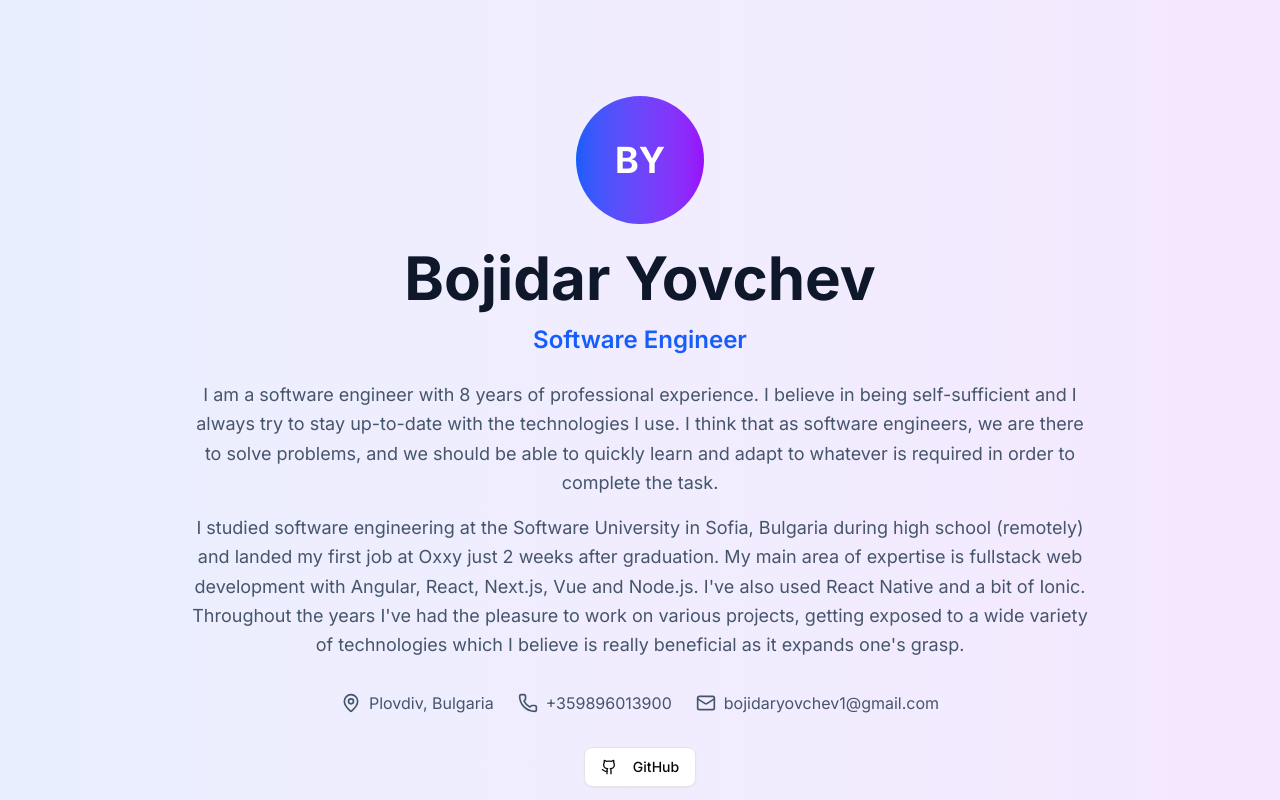
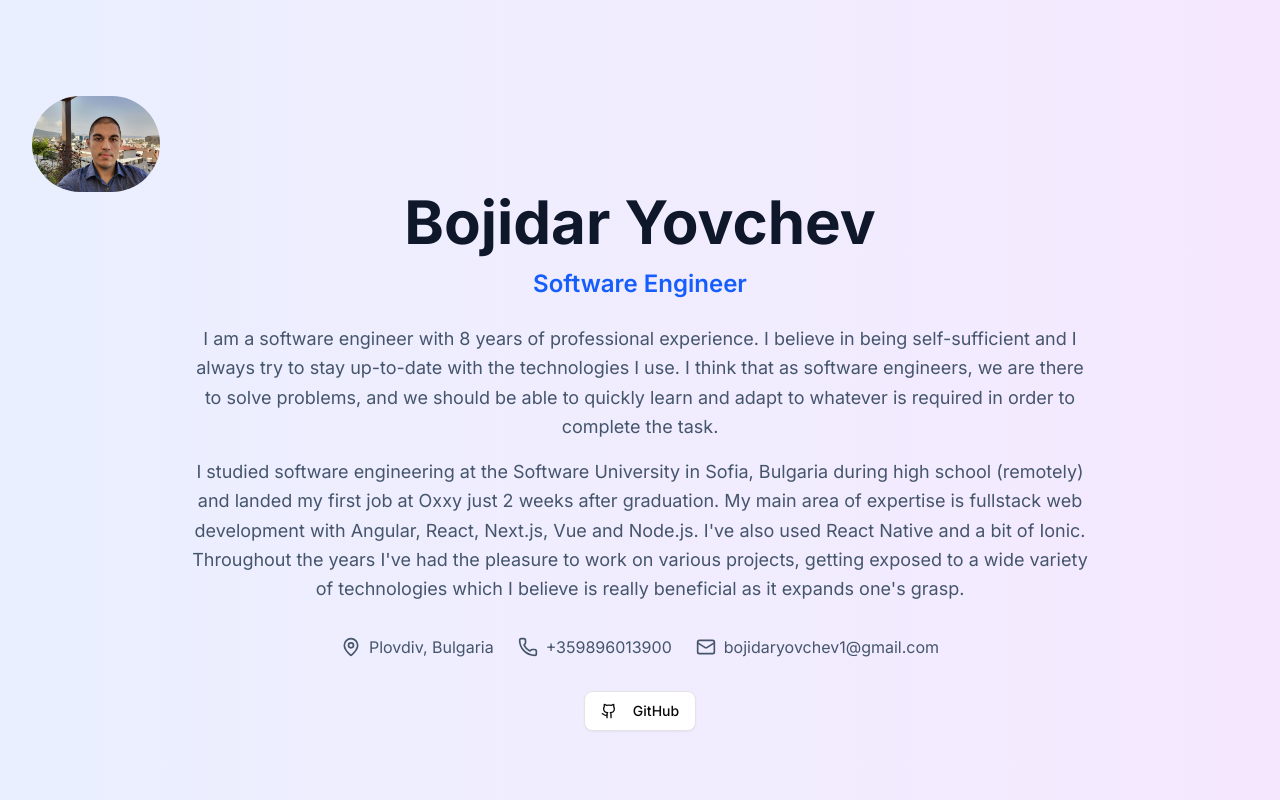
Before and after one commit to bojidaryovchev/bojidaryovchev.dev, a Next.js app: page / in a window 1280 px wide. Shown: the top 800 px of the page. Built offline with nearby package versions, Linux system fonts and the light colour scheme.

Commit message:
feat: picture of me

```diff
--- a/src/app/page.tsx
+++ b/src/app/page.tsx
@@ -2,6 +2,7 @@ import ExperienceCard from "@/components/experience-card";
 import TechStack from "@/components/tech-stack";
 import { Button } from "@/components/ui/button";
 import { Github, Mail, MapPin, Phone } from "lucide-react";
+import Image from "next/image";
 import type React from "react";
 
 const Home: React.FC = () => {
@@ -70,9 +71,8 @@ const Home: React.FC = () => {
         <div className="relative mx-auto max-w-7xl px-4 py-24 sm:px-6 lg:px-8">
           <div className="text-center">
             <div className="mb-8">
-              <div className="mx-auto mb-6 flex h-32 w-32 items-center justify-center rounded-full bg-gradient-to-r from-blue-600 to-purple-600 text-4xl font-bold text-white">
-                BY
-              </div>
+              <Image src="/me.jpeg" alt="A picture of me" width={128} height={128} className="rounded-full bg-cover" />
+
               <h1 className="mb-4 text-5xl font-bold text-slate-900 md:text-6xl dark:text-white">Bojidar Yovchev</h1>
               <p className="mb-6 text-2xl font-semibold text-blue-600 dark:text-blue-400">Software Engineer</p>
               <div className="mx-auto max-w-4xl space-y-4 text-lg leading-relaxed text-slate-600 dark:text-slate-300">
```
Also changed, not shown: public/me.jpeg (added).
